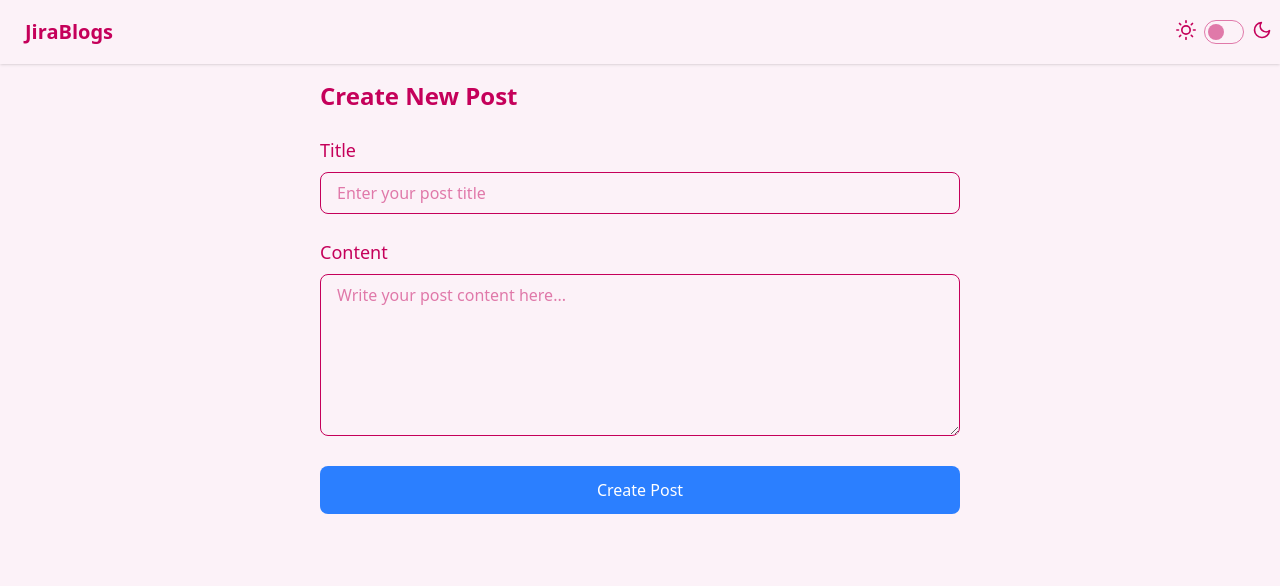
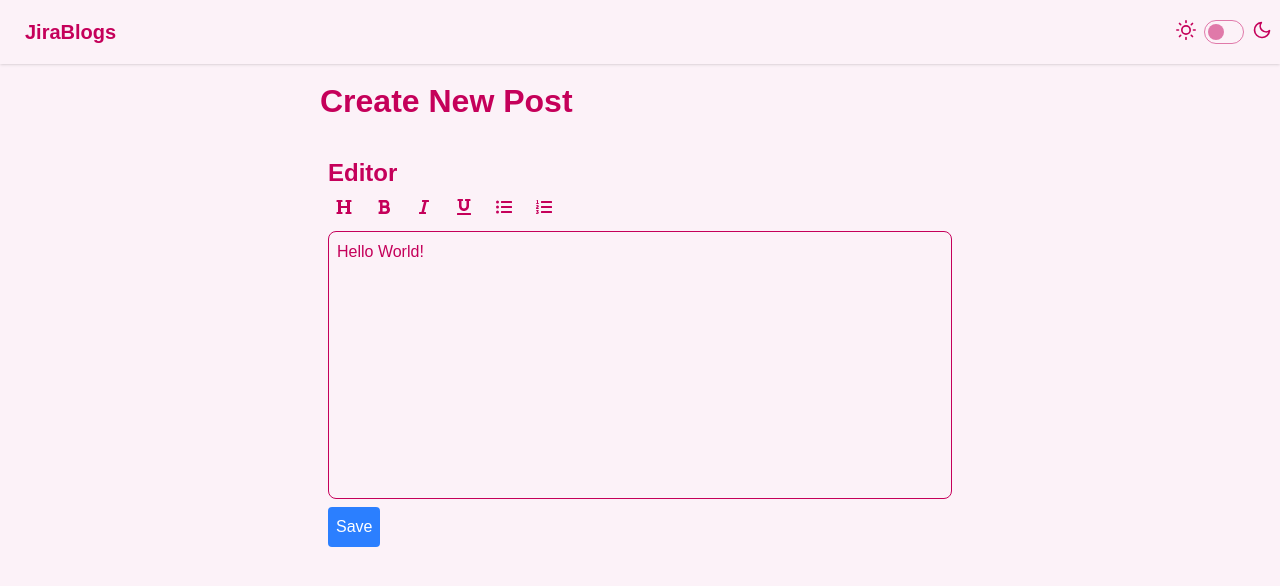
Before and after one commit to Sencoool/next-prisma-blogs, a Next.js app: page /posts/new in a window 1280 px wide. Shown: the top 586 px of the page. Built offline with nearby package versions, Linux system fonts and the light colour scheme.

Commit message:
Library: Add tiptap a RTE editor Changes: posts new page

```diff
--- a/app/api/post/[id]/route.ts
+++ b/app/api/post/[id]/route.ts
@@ -1,5 +1,4 @@
 import { PrismaClient } from "@prisma/client";
-import { error } from "console";
 import { NextResponse } from "next/server";
 
 const prisma = new PrismaClient();
@@ -15,17 +14,17 @@ export async function GET(
       return NextResponse.json({ error: "Invalid Post ID" }, { status: 400 }); // Error if params is a characters
     }
 
-    const Post = await prisma.post.findUnique({
+    const data = await prisma.post.findUnique({
       where: {
         id: postId,
       },
     });
 
-    if (!Post) {
+    if (!data) {
       return NextResponse.json({ error: "Post not found" }, { status: 404 }); // Error if params id not found
     }
 
-    return NextResponse.json({ Post }, { status: 200 });
+    return NextResponse.json({ data }, { status: 200 });
   } catch (error) {
     console.error("Error: ", error);
   }
--- a/app/api/post/route.ts
+++ b/app/api/post/route.ts
@@ -2,10 +2,13 @@ import { PrismaClient } from "@prisma/client";
 
 const prisma = new PrismaClient();
 
+// Get all post method
 export async function GET() {
   const data = await prisma.post.findMany();
   return Response.json(data);
 }
+
+// Create new post method
 
 export async function POST(request: Request) {
   const { title, content, published, authorId } = await request.json();
--- /dev/null
+++ b/app/components/RichTextEditor.tsx
@@ -0,0 +1,119 @@
+"use client";
+
+import { useEditor, EditorContent } from "@tiptap/react";
+import StarterKit from "@tiptap/starter-kit";
+import Underline from "@tiptap/extension-underline";
+import {
+  FaBold,
+  FaItalic,
+  FaUnderline,
+  FaListOl,
+  FaListUl,
+  FaHeading,
+} from "react-icons/fa";
+import { useState } from "react";
+
+const Tiptap = () => {
+  const [headingLevel, setHeadingLevel] = useState(1);
+
+  const editor = useEditor({
+    extensions: [StarterKit, Underline],
+    content: "<p>Hello World!</p>",
+    editorProps: {
+      attributes: {
+        class:
+          "prose prose-sm sm:prose-base lg:prose-lg xl:prose-2xl focus:outline-none min-h-[250px]",
+      },
+    },
+    immediatelyRender: false,
+  });
+
+  if (!editor) {
+    return null;
+  }
+
+  const saveContent = () => {
+    if (editor) {
+      console.log(editor.getJSON());
+    }
+  };
+
+  return (
+    <>
+      <div className="flex flex-col">
+        <div className="w-full p-2">
+          <h2>Editor</h2>
+          <div className="flex space-x-2 mb-2">
+            <div className="relative">
+              <button className={`p-2`}>
+                <FaHeading />
+              </button>
+              <select
+                value={headingLevel}
+                onChange={(e) => {
+                  const level: any = Number(e.target.value);
+                  setHeadingLevel(level);
+                  editor.chain().focus().toggleHeading({ level }).run();
+                }}
+                className="absolute top-0 left-0 opacity-0 w-full h-full cursor-pointer"
+              >
+                {[1, 2, 3, 4, 5, 6].map((level) => (
+                  <option key={level} value={level}>
+                    H{level}
+                  </option>
+                ))}
+              </select>
+            </div>
+            <button
+              onClick={() => editor.chain().focus().toggleBold().run()}
+              className={`p-2 ${editor.isActive("bold") ? "bg-gray-300" : ""}`}
+            >
+              <FaBold />
+            </button>
+            <button
+              onClick={() => editor.chain().focus().toggleItalic().run()}
+              className={`p-2 ${
+                editor.isActive("italic") ? "bg-gray-300" : ""
+              }`}
+            >
+              <FaItalic />
+            </button>
+            <button
+              onClick={() => editor.chain().focus().toggleUnderline().run()}
+              className={`p-2 ${
+                editor.isActive("underline") ? "bg-gray-300" : ""
+              }`}
+            >
+              <FaUnderline />
+            </button>
+            <button
+              onClick={() => editor.chain().focus().toggleBulletList().run()}
+              className={`p-2 ${
+                editor.isActive("bulletList") ? "bg-gray-300" : ""
+              }`}
+            >
+              <FaListUl />
+            </button>
+            <button
+              onClick={() => editor.chain().focus().toggleOrderedList().run()}
+              className={`p-2 ${
+                editor.isActive("orderedList") ? "bg-gray-300" : ""
+              }`}
+            >
+              <FaListOl />
+            </button>
+          </div>
+          <EditorContent editor={editor} className="border rounded-lg p-2" />
+          <button
+            onClick={saveContent}
+            className="mt-2 p-2 bg-blue-500 text-white rounded"
+          >
+            Save
+          </button>
+        </div>
+      </div>
+    </>
+  );
+};
+
+export default Tiptap;
--- a/app/components/navbar.tsx
+++ b/app/components/navbar.tsx
@@ -1,4 +1,4 @@
-import Theme from "./theme";
+import Theme from "./Theme";
 import Link from "next/link";
 
 export default function Navbar() {
--- a/app/globals.css
+++ b/app/globals.css
@@ -2,3 +2,52 @@
 @plugin "daisyui" {
   themes: light --default, dark --prefersdark, valentine;
 }
+
+body {
+  color: var(--foreground);
+  background: var(--background);
+  font-family: Arial, Helvetica, sans-serif;
+}
+
+/*css for richtexteditor*/
+
+h1 {
+  font-size: 2rem;
+  font-weight: 700;
+}
+h2 {
+  font-size: 1.5rem;
+  font-weight: 600;
+}
+h3 {
+  font-size: 1.25rem;
+  font-weight: 500;
+}
+h4 {
+  font-size: 1rem;
+  font-weight: 400;
+}
+h5 {
+  font-size: 0.875rem;
+  font-weight: 300;
+}
+h6 {
+  font-size: 0.75rem;
+  font-weight: 200;
+}
+ul {
+  list-style-type: disc;
+  margin-left: 1.5rem;
+}
+
+ul li {
+  margin-bottom: 0.5rem;
+}
+ol {
+  list-style-type: decimal;
+  margin-left: 1.5rem;
+}
+
+ol li {
+  margin-bottom: 0.5rem;
+}
--- a/app/layout.tsx
+++ b/app/layout.tsx
@@ -1,7 +1,7 @@
 import type { Metadata } from "next";
 import { Geist, Geist_Mono } from "next/font/google";
 import "./globals.css";
-import Navbar from "./components/navbar";
+import Navbar from "./components/Navbar";
 
 const geistSans = Geist({
   variable: "--font-geist-sans",
@@ -15,7 +15,7 @@ const geistMono = Geist_Mono({
 
 export const metadata: Metadata = {
   title: "JiraBlogs",
-  description: "Generated by create next app",
+  description: "A blogs site create by Jiramet",
 };
 
 export default function RootLayout({
--- a/app/page.tsx
+++ b/app/page.tsx
@@ -24,7 +24,12 @@ export default async function homePage() {
   return (
     <main className="flex flex-col justify-center items-center mt-5">
       <div className="text-2xl font-bold">Jira Blogs</div>
-      <div className="font-bold">Content</div>
+      <div>
+        <div className="font-bold">Content</div>
+        <Link href={"/posts/new"} className="font-bold">
+          New blogs
+        </Link>
+      </div>
       <hr className="border-2 border-t my-4 w-2/6" />
       <div className="grid grid-cols-2 gap-4 max-w-4xl w-full px-4">
         {post.length > 0 ? (
--- a/app/posts/[id]/page.tsx
+++ b/app/posts/[id]/page.tsx
@@ -11,7 +11,7 @@ async function getBlogs(id: number) {
 
     const data = await response.json();
 
-    return data.Post; // access Post object
+    return data.data; // access data object
   } catch (error) {
     console.error("Error fetching blogs: ", error);
     return null; // return null prevent .map error
--- /dev/null
+++ b/app/posts/new/layout.tsx
@@ -0,0 +1,18 @@
+import type { Metadata } from "next";
+
+export const metadata: Metadata = {
+  title: "Create New Blogs",
+  description: "A place where you create new blogs",
+};
+
+export default function EditorLayout({
+  children,
+}: {
+  children: React.ReactNode;
+}) {
+  return (
+    <div className="editor-container">
+      <main>{children}</main>
+    </div>
+  );
+}
--- a/app/posts/new/page.tsx
+++ b/app/posts/new/page.tsx
@@ -1,62 +1,10 @@
-import Form from "next/form";
-import prisma from "@/lib/prisma";
-import { revalidatePath } from "next/cache";
-import { redirect } from "next/navigation";
+import Editor from "@components/RichTextEditor";
 
 export default function NewPost() {
-  async function createPost(formData: FormData) {
-    "use server";
-
-    const title = formData.get("title") as string;
-    const content = formData.get("content") as string;
-
-    await prisma.post.create({
-      data: {
-        title,
-        content,
-        authorId: 2,
-      },
-    });
-
-    revalidatePath("/post");
-    redirect("/post");
-  }
-
   return (
     <div className="max-w-2xl mx-auto p-4">
       <h1 className="text-2xl font-bold mb-6">Create New Post</h1>
-      <Form action={createPost} className="space-y-6">
-        <div>
-          <label htmlFor="title" className="block text-lg mb-2">
-            Title
-          </label>
-          <input
-            type="text"
-            id="title"
-            name="title"
-            placeholder="Enter your post title"
-            className="w-full px-4 py-2 border rounded-lg"
-          />
-        </div>
-        <div>
-          <label htmlFor="content" className="block text-lg mb-2">
-            Content
-          </label>
-          <textarea
-            id="content"
-            name="content"
-            placeholder="Write your post content here..."
-            rows={6}
-            className="w-full px-4 py-2 border rounded-lg"
-          />
-        </div>
-        <button
-          type="submit"
-          className="w-full bg-blue-500 text-white py-3 rounded-lg hover:bg-blue-600"
-        >
-          Create Post
-        </button>
-      </Form>
+      <Editor />
     </div>
   );
 }
--- a/tsconfig.json
+++ b/tsconfig.json
@@ -19,7 +19,8 @@
       }
     ],
     "paths": {
-      "@/*": ["./*"]
+      "@/*": ["./*"],
+      "@components/*": ["./app/components/*"]
     }
   },
   "include": ["next-env.d.ts", "**/*.ts", "**/*.tsx", ".next/types/**/*.ts"],
```
Also changed, not shown: package.json (+6 -1 lines), 1 other file (tests, documents, lock files or other folders).
